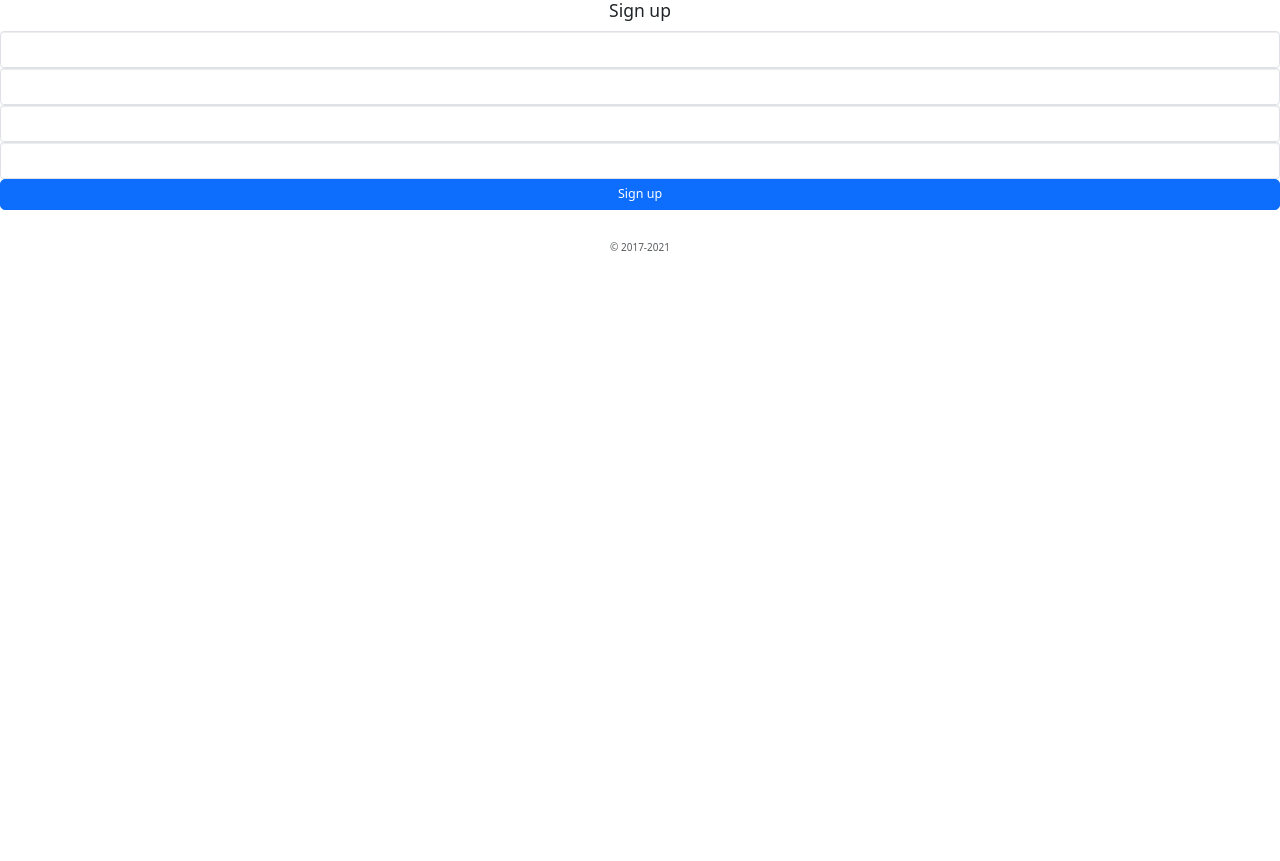
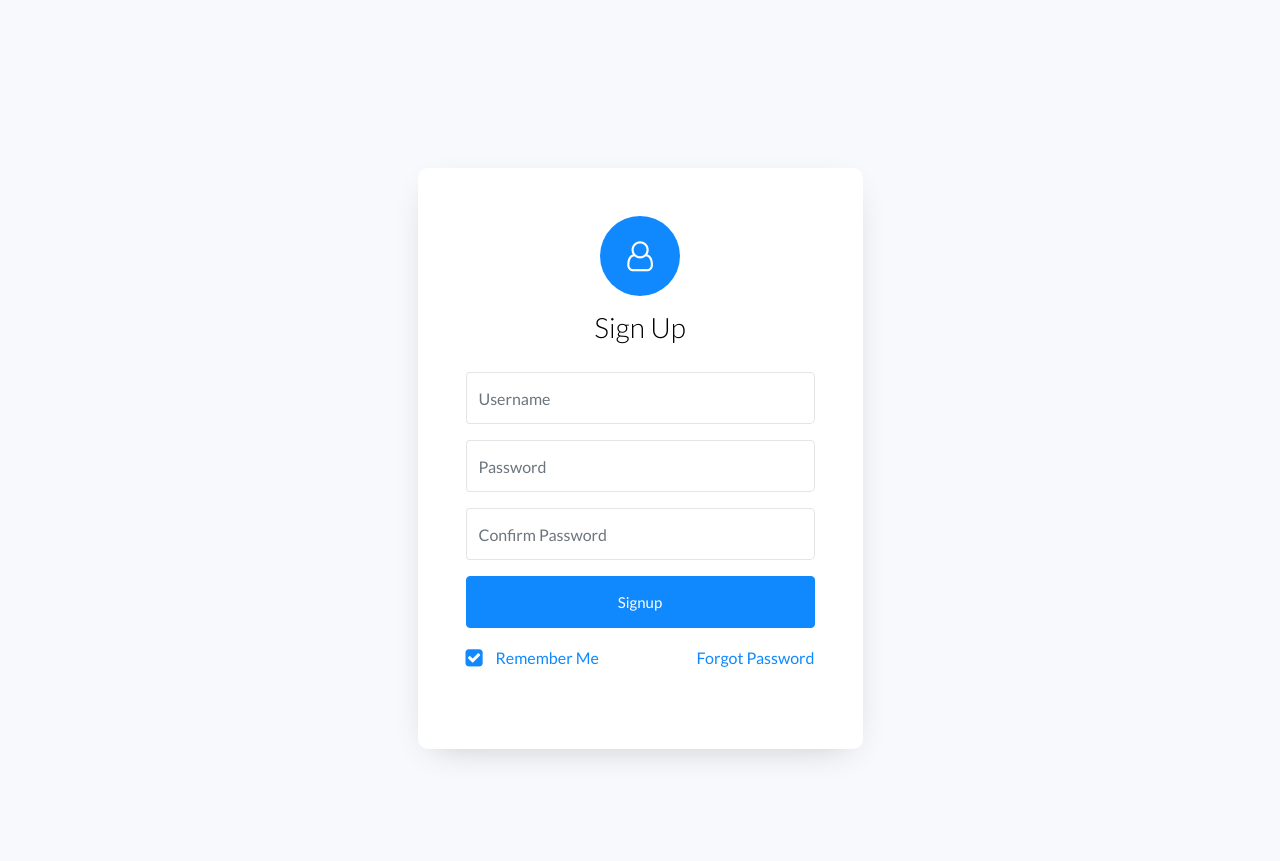
Before and after one commit to everprogrammer/E_Learning_webiste, a Django app: page /auth/signup in a window 1280 px wide. Before the commit the page ends 251 px from the top, so only its background shows below. Run offline with Django 4.2, Linux system fonts and the light colour scheme; some libraries are stand-ins or nearby versions.

Commit message:
Add Signup and Logout views
- create signup view
- create login view
- add html files
- edit files for commenting

```diff
--- a/E_LEARNING/settings.py
+++ b/E_LEARNING/settings.py
@@ -189,3 +189,5 @@ MEDIA_ROOT = BASE_DIR / 'media'
 DEFAULT_AUTO_FIELD = 'django.db.models.BigAutoField'
 
 X_FRAME_OPTIONS = 'SAMEORIGIN'
+
+LOGIN_URL = '/auth/login'
--- a/auth_app/urls.py
+++ b/auth_app/urls.py
@@ -7,7 +7,7 @@ urlpatterns = [
     # login
     path('login', views.login_view, name='login_view'),
     # logout
-    # path('logout', views.logout_view, name='logout_view'),
+    path('logout', views.logout_view, name='logout_view'),
     # registeration
     path('signup', views.signup_view, name='signup_view'),
 
--- a/auth_app/views.py
+++ b/auth_app/views.py
@@ -1,6 +1,8 @@
 from django.shortcuts import render, redirect
-from django.contrib.auth import authenticate, login
-from django.contrib.auth.forms import AuthenticationForm
+from django.contrib.auth import authenticate, login, logout
+from django.contrib.auth.forms import AuthenticationForm, UserCreationForm
+from django.contrib.auth.decorators import login_required
+from django.urls import reverse
 
 # Create your views here.
 def login_view(request):
@@ -19,8 +21,21 @@ def login_view(request):
         return render(request, 'auth/login.html', context)
     return redirect('/')
 
-# def login_view(request):
-#     pass
+@login_required
+def logout_view(request):
+    logout(request)
+    return redirect('/')
 
 def signup_view(request):
-    return render(request, 'auth/signup.html')
+    if not request.user.is_authenticated:
+        if request.method == 'POST':
+            form = UserCreationForm(data=request.POST)
+            if form.is_valid():
+                form.save()
+                return redirect('/')
+
+        form = UserCreationForm()
+        context = {'form': form}
+        return render(request, 'auth/signup.html', context)
+    else:
+        return redirect('/')
--- a/blog/views.py
+++ b/blog/views.py
@@ -2,9 +2,8 @@ from django.shortcuts import render, get_object_or_404
 from .models import Post, Comment
 from django.core.paginator import (Paginator, EmptyPage, PageNotAnInteger)
 from .forms import CommentForm
-from django.http import HttpResponseRedirect
 from django.contrib import messages
-
+from django.contrib.auth.decorators import login_required
 
 # Create your views here.
 def blog_view(request, **kwargs):
--- a/templates/auth/signup.html
+++ b/templates/auth/signup.html
@@ -1,94 +1,75 @@
 {% load static %}
 
 <!doctype html>
+<html lang="en">
 
-<html lang="en">
-  <head>
+<head>
+    <title></title>
     <meta charset="utf-8">
-    <meta name="viewport" content="width=device-width, initial-scale=1">
-    <meta name="description" content="">
-    <meta name="author" content="Mark Otto, Jacob Thornton, and Bootstrap contributors">
-    <meta name="generator" content="Hugo 0.84.0">
-    <title>Sign Up</title>
+    <meta name="viewport" content="width=device-width, initial-scale=1, shrink-to-fit=no">
+    <link href="https://fonts.googleapis.com/css?family=Lato:300,400,700&display=swap" rel="stylesheet">
+    <link rel="stylesheet" href="https://stackpath.bootstrapcdn.com/font-awesome/4.7.0/css/font-awesome.min.css">
+    <link rel="stylesheet" href="{% static 'css/login/style.css' %}">
+</head>
 
-    <link rel="canonical" href="https://getbootstrap.com/docs/5.0/examples/sign-in/">
+<body>
+    <section class="ftco-section">
+        <div class="container">
+            <div class="row justify-content-center">
+                <div class="col-md-6 text-center mb-5">
+                    <h2 class="heading-section"></h2>
+                </div>
+            </div>
+            <div class="row justify-content-center">
+                <div class="col-md-7 col-lg-5">
+                    <div class="login-wrap p-4 p-md-5">
+                        <div class="icon d-flex align-items-center justify-content-center">
+                            <span class="fa fa-user-o"></span>
+                        </div>
+                        <h3 class="text-center mb-4">Sign Up</h3>
+                        <form method="post" action="{% url 'auth_app:signup_view' %}" class="login-form">
+                            {% csrf_token %}
+                            <div class="form-group">
+                                <input type="text" name="username" class="form-control rounded-left" placeholder="Username" required>
+                            </div>
+                            <div class="form-group d-flex">
+                                <input type="password" name="password1" class="form-control rounded-left" placeholder="Password"
+                                    required>
+                            </div>
+                            <div class="form-group d-flex">
+                              <input type="password" name="password2" class="form-control rounded-left" placeholder="Confirm Password"
+                                  required>
+                          </div>
+                            <div class="form-group">
+                                <button type="submit"
+                                    class="form-control btn btn-primary rounded submit px-3">Signup</button>
+                            </div>
+                            <div class="form-group d-md-flex">
+                                <div class="w-50">
+                                    <label class="checkbox-wrap checkbox-primary">Remember Me
+                                        <input type="checkbox" checked>
+                                        <span class="checkmark"></span>
+                                    </label>
+                                </div>
+                                <div class="w-50 text-md-right">
+                                    <a href="#">Forgot Password</a>
+                                </div>
+                            </div>
+                        </form>
+                    </div>
+                </div>
+            </div>
+        </div>
+    </section>
+    <script src="{% static 'js/login/jquery.min.js' %}"></script>
+    <script src="{% static 'js/login/popper.js' %}"></script>
+    <script src="{% static 'js/login/bootstrap.min.js' %}"></script>
+    <script src="{% static 'js/login/main.js' %}"></script>
+    <script defer
+        src="https://static.cloudflareinsights.com/beacon.min.js/v8b253dfea2ab4077af8c6f58422dfbfd1689876627854"
+        integrity="sha512-bjgnUKX4azu3dLTVtie9u6TKqgx29RBwfj3QXYt5EKfWM/9hPSAI/4qcV5NACjwAo8UtTeWefx6Zq5PHcMm7Tg=="
+        data-cf-beacon='{"rayId":"8004d6423fce2c56","version":"2023.8.0","b":1,"token":"cd0b4b3a733644fc843ef0b185f98241","si":100}'
+        crossorigin="anonymous"></script>
+</body>
 
-
-
-    <!-- Bootstrap core CSS -->
-<link href="/docs/5.0/dist/css/bootstrap.min.css" rel="stylesheet" integrity="sha384-EVSTQN3/azprG1Anm3QDgpJLIm9Nao0Yz1ztcQTwFspd3yD65VohhpuuCOmLASjC" crossorigin="anonymous">
-
-    <!-- Favicons -->
-<link rel="apple-touch-icon" href="/docs/5.0/assets/img/favicons/apple-touch-icon.png" sizes="180x180">
-<link rel="icon" href="/docs/5.0/assets/img/favicons/favicon-32x32.png" sizes="32x32" type="image/png">
-<link rel="icon" href="/docs/5.0/assets/img/favicons/favicon-16x16.png" sizes="16x16" type="image/png">
-<link rel="manifest" href="/docs/5.0/assets/img/favicons/manifest.json">
-<link rel="mask-icon" href="/docs/5.0/assets/img/favicons/safari-pinned-tab.svg" color="#7952b3">
-<link rel="icon" href="/docs/5.0/assets/img/favicons/favicon.ico">
-<meta name="theme-color" content="#7952b3">
-
-
-    {% comment %} <style>
-      .bd-placeholder-img {
-        font-size: 1.125rem;
-        text-anchor: middle;
-        -webkit-user-select: none;
-        -moz-user-select: none;
-        user-select: none;
-      }
-
-      @media (min-width: 768px) {
-        .bd-placeholder-img-lg {
-          font-size: 3.5rem;
-        }
-      }
-    </style> {% endcomment %}
-
-    <link rel='stylesheet' href="{% static 'css/bootstrap.css' %}">
-
-
-    {% comment %} <!-- Custom styles for this template --> {% endcomment %}
-    <link href="{% static 'css/signin.css' %}" rel="stylesheet">
-
-  </head>
-  <body class="text-center">
-    {% if messages %}
-    <ul class="messages">
-        {% for message in messages %}
-        <li{% if message.tags %} class="{{ message.tags }}"{% endif %}>{{ message }}</li>
-        {% endfor %}
-    </ul>
-    {% endif %}
-
-<main class="form-signin">
-  <form method="post" action="{% url 'accounts:signup' %}">
-
-    {% csrf_token %}
-
-    <h1 class="h3 mb-3 fw-normal">Sign up</h1>
-
-    <div class="form-floating">
-      <input type="text" name="username" class="form-control" placeholder="Username">
-    </div>
-    <div class="form-floating">
-      <input type="text" name="email" class="form-control" placeholder="email">
-    </div>
-    <div class="form-floating">
-      <input type="password" name="password1" class="form-control" placeholder="Password">
-    </div>
-    <div class="form-floating">
-        <input type="password" name="password2" class="form-control" placeholder="Confirm Password">
-    </div>
-
-    {% comment %} <div class="checkbox mb-3">
-      <label>
-        <input type="checkbox" value="remember-me"> Remember me
-      </label>
-    </div> {% endcomment %}
-    <button class="w-100 btn btn-lg btn-primary" type="submit">Sign up</button>
-    <p class="mt-5 mb-3 text-muted">&copy; 2017-2021</p>
-  </form>
-</main>
-
-  </body>
 </html>
--- a/templates/base.html
+++ b/templates/base.html
@@ -56,6 +56,7 @@
                     <ul class="language">
                         {% if request.user.is_authenticated %}
                         <li><a>Logged in as {{ request.user.username }}</a></li>
+                        <li><a href="{% url 'auth_app:logout_view' %}">Logout</a></li>
                         {% else %}
                         <li><a href="{% url 'auth_app:login_view' %}">Login</a></li>
                         <li><a href="{% url 'auth_app:signup_view' %}">Signup</a></li>
```
Also changed, not shown: templates/blog/blog-single.html (+8 -0 lines).
